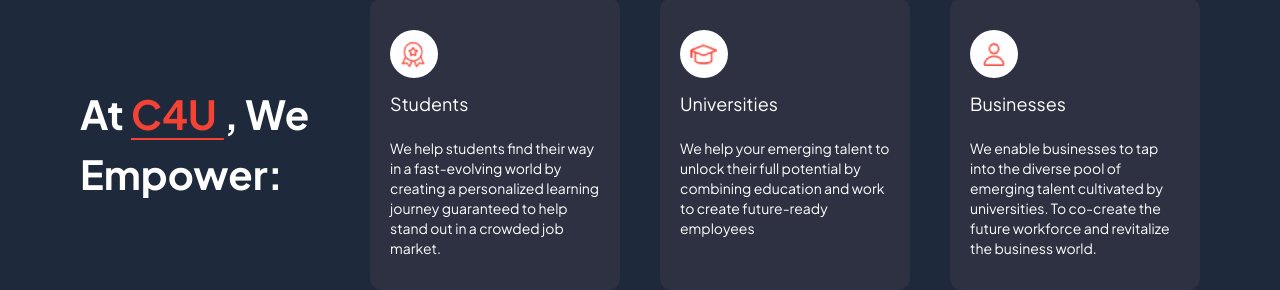
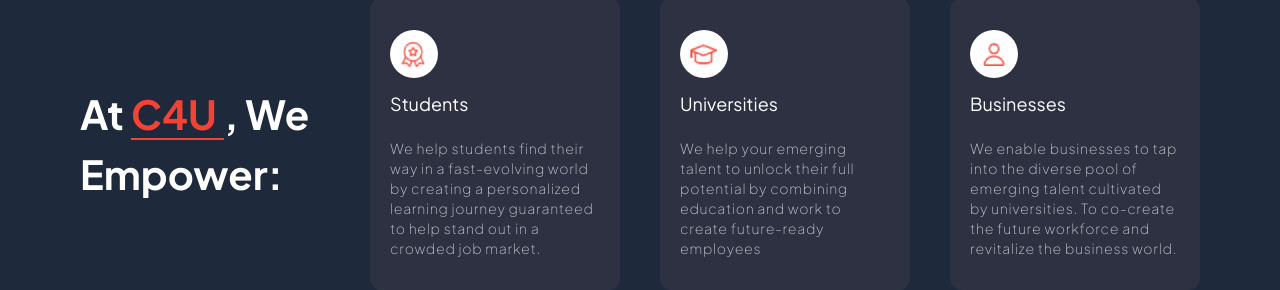
Before and after one commit to kazimorwan498/Creative_for_you-About_us, a website built with Vite: page index.html in a window 1280 px wide. Shown: the part 822-1112 px from the top of the page. Built offline with nearby package versions, Linux system fonts and the light colour scheme.

Commit message:
complete Empower Section

```diff
--- a/index.html
+++ b/index.html
@@ -280,7 +280,7 @@
                 </p>
 
                 <button
-                    class="bg-white hover:bg-redOrange text-redOrange hover:text-white active:scale-95 text-sm sm:text-lg font-bold px-5 sm:px-8 py-2 sm:py-3 border-2 border-white rounded-full mt-10 transition-all duration-300"
+                    class="bg-white hover:bg-redOrange text-redOrange hover:text-white active:scale-95 text-sm sm:text-lg font-bold px-5 sm:px-8 py-2 sm:py-3 border-2 border-white rounded-full mt-10 transition-all duration-200"
                 >
                     Ask questions
                 </button>
@@ -304,9 +304,11 @@
         </section>
 
         <!-- Empower Section -->
-        <section class="grid grid-cols-12 items-center gap-10 px-20">
+        <section
+            class="grid grid-cols-1 sm:grid-cols-2 lg:grid-cols-3 xl:grid-cols-4 items-center gap-7 lg:gap-10 px-5 sm:px-10 md:px-14 lg:px-20"
+        >
             <h2
-                class="col-span-full xl:col-span-3 text-center xl:text-start text-[40px] font-bold dark:text-white"
+                class="col-span-full xl:col-span-1 text-center xl:text-start text-[25px] sm:text-[32px] md:text-[40px] font-bold dark:text-white"
             >
                 At
                 <span
@@ -318,7 +320,7 @@
             </h2>
 
             <div
-                class="col-span-4 xl:col-span-3 bg-bunting rounded-xl px-5 py-8 h-full"
+                class="bg-bunting rounded-xl px-5 py-8 h-full hover:scale-105 transition-all duration-200"
             >
                 <div
                     class="flex items-center justify-center bg-white size-12 rounded-full mb-3"
@@ -326,7 +328,9 @@
                     <img src="./src/img/reword-icon.png" alt="reword-icon" />
                 </div>
                 <h5 class="text-lg text-white mb-5">Students</h5>
-                <p class="text-sm text-white">
+                <p
+                    class="text-xs sm:text-sm text-white/70 font-[200] tracking-wider"
+                >
                     We help students find their way in a fast-evolving world by
                     creating a personalized learning journey guaranteed to help
                     stand out in a crowded job market.
@@ -334,7 +338,7 @@
             </div>
 
             <div
-                class="col-span-4 xl:col-span-3 bg-bunting rounded-xl px-5 py-8 h-full"
+                class="bg-bunting rounded-xl px-5 py-8 h-full hover:scale-105 transition-all duration-200"
             >
                 <div
                     class="flex items-center justify-center bg-white size-12 rounded-full mb-3"
@@ -345,7 +349,9 @@
                     />
                 </div>
                 <h5 class="text-lg text-white mb-5">Universities</h5>
-                <p class="text-sm text-white">
+                <p
+                    class="text-xs sm:text-sm text-white/70 font-[200] tracking-wider"
+                >
                     We help your emerging talent to unlock their full potential
                     by combining education and work to create future-ready
                     employees
@@ -353,7 +359,7 @@
             </div>
 
             <div
-                class="col-span-4 xl:col-span-3 bg-bunting rounded-xl px-5 py-8 h-full"
+                class="col-span-1 sm:col-span-2 lg:col-span-1 bg-bunting rounded-xl px-5 py-8 h-full hover:scale-105 transition-all duration-200"
             >
                 <div
                     class="flex items-center justify-center bg-white size-12 rounded-full mb-3"
@@ -361,7 +367,9 @@
                     <img src="./src/img/person-icon.png" alt="person-icon" />
                 </div>
                 <h5 class="text-lg text-white mb-5">Businesses</h5>
-                <p class="text-sm text-white">
+                <p
+                    class="text-xs sm:text-sm text-white/70 font-[200] tracking-wider"
+                >
                     We enable businesses to tap into the diverse pool of
                     emerging talent cultivated by universities. To co-create the
                     future workforce and revitalize the business world.
```
